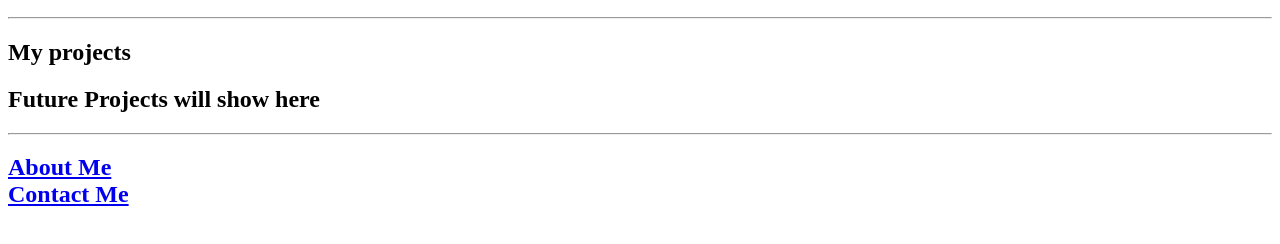
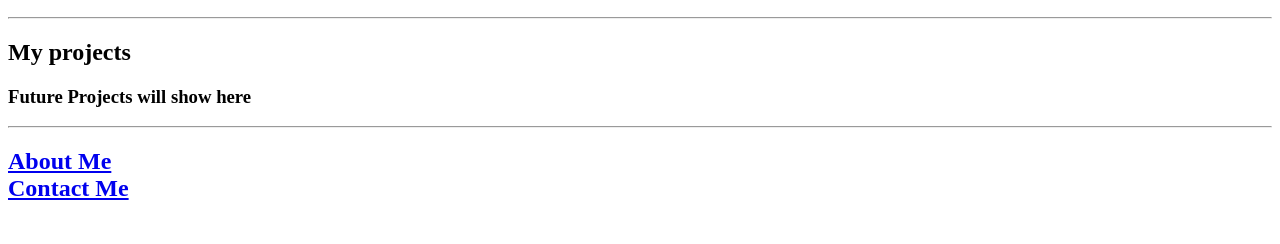
Before and after one commit to rana-sharafat-ali/Portfolio, a plain HTML site: page index.html in a window 1280 px wide. Shown: the part 110-354 px from the top of the page. Drawn offline with Linux system fonts and the light colour scheme.

Commit message:
Update index.html

```diff
--- a/index.html
+++ b/index.html
@@ -5,7 +5,7 @@
     <h2>Computer scientist</h2>
     <hr />
     <h2>My projects</h2>
-    <h2>Future Projects will show here</h2>
+    <h3>Future Projects will show here</h3>
     <hr />
     <h2>
       <a href="./public/about.html">About Me</a>
```
